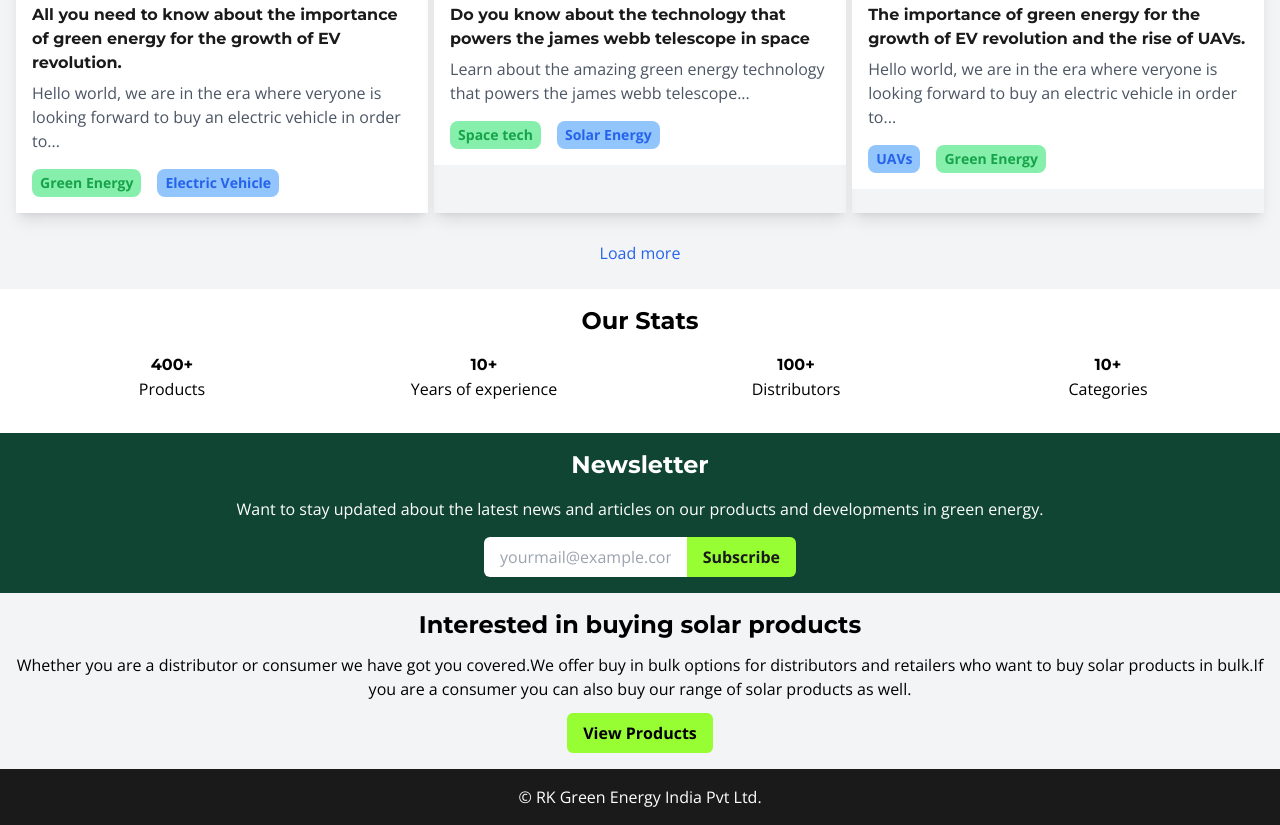
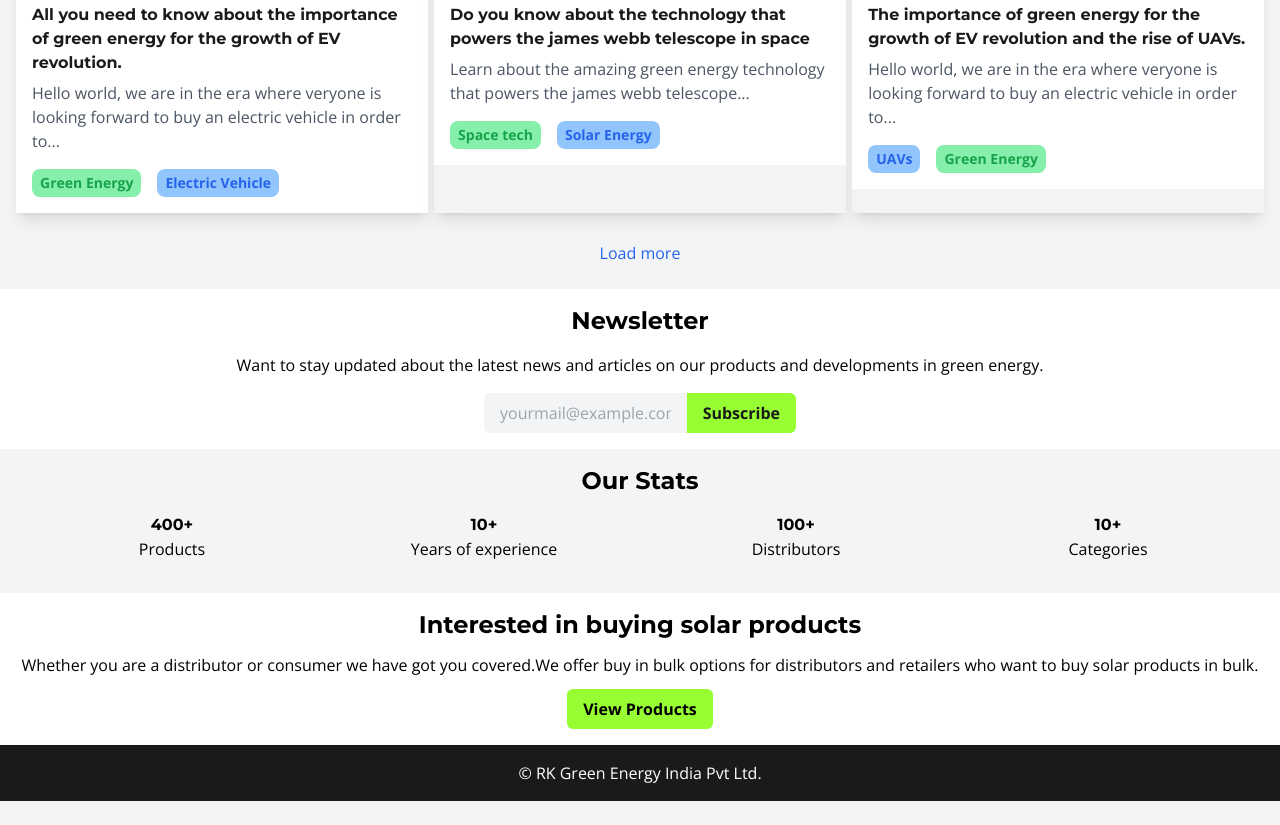
Before and after one commit to adnanAliSDE/rkfrontend, a website built with Vite: page index.html in a window 1280 px wide. Shown: the part 578-1403 px from the top of the page. After the commit the page ends 1379 px from the top, so only its background shows below. Built offline with nearby package versions, Linux system fonts and the light colour scheme.

Commit message:
Fixed minor UI issues

```diff
--- a/index.html
+++ b/index.html
@@ -127,7 +127,22 @@
             <a href="#" class="text-blue-600 block text-center">Load more</a>
         </section>
 
-        <section class="stats bg-white p-4 mt-6">
+        <section class="newsletter mt-6 bg-white p-4">
+            <h2 class="text-2xl font-bold mb-4 text-center">Newsletter</h2>
+            <p class="text-center">Want to stay updated about the latest news and articles on
+                our products
+                and
+                developments in green energy.</p>
+            <div class="input-container mt-4 flex md:w-1/4 mx-auto justify-center">
+                <input type="email" class="p-2 px-4 w-full rounded-l-md text-black-950 bg-gray-100"
+                    placeholder="yourmail@example.com">
+                <button
+                    class="btn bg-primary-950 font-bold px-4 text-black-950 p-2 focus:outline-none rounded-r-md btn-primary">Subscribe</button>
+
+            </div>
+        </section>
+
+        <section class="stats p-4 ">
             <h2 class="text-2xl mb-4 font-bold text-center">Our Stats</h2>
             <div class="wrapper  flex justify-center flex-wrap">
 
@@ -149,26 +164,13 @@
                 </div>
             </div>
         </section>
-        <section class="newsletter text-white bg-secondary-950 p-4">
-            <h2 class="text-2xl font-bold mb-4 text-center">Newsletter</h2>
-            <p class="text-center">Want to stay updated about the latest news and articles on
-                our products
-                and
-                developments in green energy.</p>
-            <div class="input-container mt-4 flex md:w-1/4 mx-auto justify-center">
-                <input type="email" class="p-2 px-4 w-full rounded-l-md" placeholder="yourmail@example.com">
-                <button
-                    class="btn bg-primary-950 font-bold px-4 text-black-950 p-2 focus:outline-none rounded-r-md btn-primary">Subscribe</button>
 
-            </div>
-        </section>
-        <section class="products p-4">
+        <section class="products bg-white p-4">
             <h2 class="text-2xl text-center font-bold">Interested in buying solar products</h2>
             <p class="my-3 md:text-center">Whether you are a distributor or consumer we have got you covered.We offer
                 buy
                 in bulk
-                options for distributors and retailers who want to buy solar products in bulk.If you are a consumer you
-                can also buy our range of solar products as well.</p>
+                options for distributors and retailers who want to buy solar products in bulk.</p>
             <div class="wrapper w-full flex items-center md:justify-center">
                 <a href="#">
                     <button class="btn-primary mx-auto p-2 px-4 font-bold bg-primary-950 rounded-md">View
```
Also changed, not shown: dist/assets/index-DSGuZqVS.css (deleted), dist/assets/index-NNRxyOFP.css (added), dist/index.html, styles/main.css.
